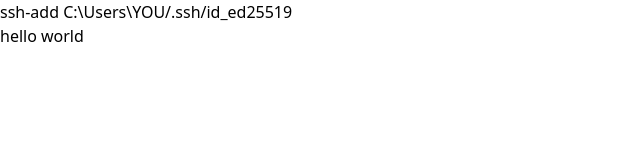
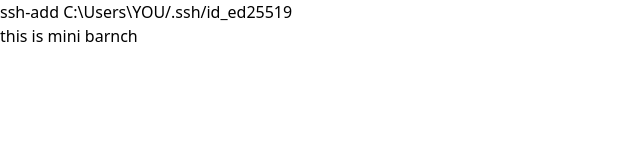
Before and after one commit to Jubar-2/demo, a plain HTML site: page index.html in a window 1280 px wide. Shown: the full height of the page, 0-640 px from the left. Drawn offline with nearby package versions, Linux system fonts and the light colour scheme.

Commit message:
change brance

```diff
--- a/index.html
+++ b/index.html
@@ -12,7 +12,7 @@
     <main>
         <div class="container mx-auto">
             <div class="columns-2">
-                hello world
+                this is mini barnch
             </div>
         </div>
     </main>
```
